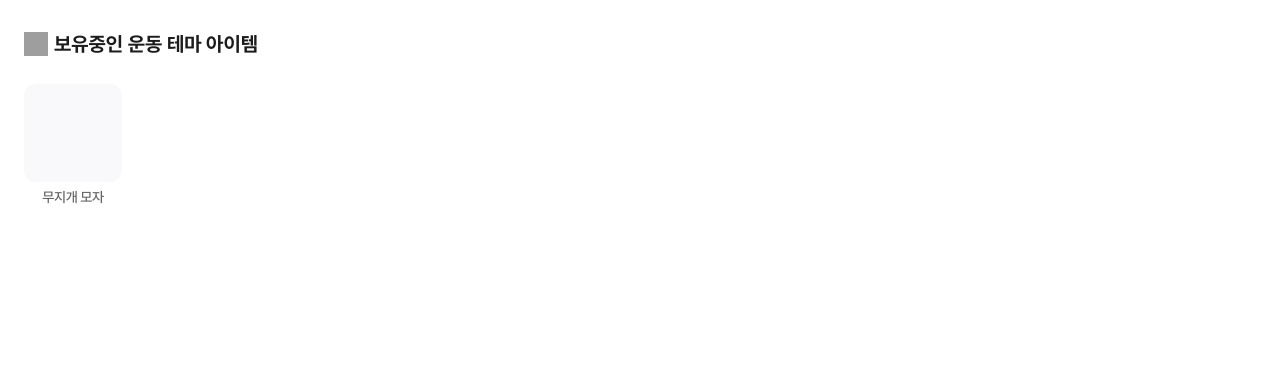
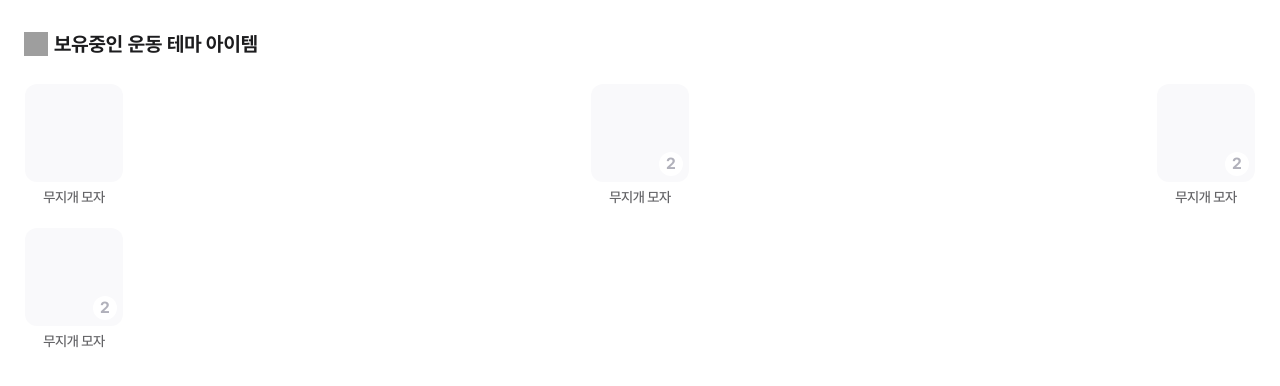
Before and after one commit to skp-temp/skp-temp-frontend, a React (Create React App) app: page /friendsMessage/Gift in a window 1280 px wide. Shown: the top 386 px of the page. Built offline with nearby package versions, Linux system fonts and the light colour scheme; grey boxes are pictures that could not be loaded.

Commit message:
feat: 친구 선물하기 퍼블리싱

```diff
--- /dev/null
+++ b/src/components/common/Item.tsx
@@ -0,0 +1,57 @@
+import React from 'react';
+import styled from 'styled-components';
+import { GRAY_COLOR } from '../../constants';
+
+const ItemBox = styled.div`
+  display: flex;
+  flex-direction: column;
+  width: 98px;
+`;
+
+const ItemImageBox = styled.div`
+  position: relative;
+  margin-top: 24px;
+  background-color: ${GRAY_COLOR.GRAY_100};
+  border-radius: 12px;
+  border-width: 2px;
+  width: 98px;
+  height: 98px;
+`;
+
+const ItemText = styled.div`
+  color: ${GRAY_COLOR.GRAY_600};
+  margin-top: 8px;
+  font-size: 14px;
+  font-family: 'PretendardMedium';
+  line-height: 14px;
+  letter-spacing: -0.4px;
+  text-align: center;
+`;
+
+const ItemCount = styled.div`
+  color: ${GRAY_COLOR.GRAY_400};
+  background-color: ${GRAY_COLOR.WHITE};
+  position: absolute;
+  right: 6px;
+  bottom: 6px;
+  width: 24px;
+  height: 24px;
+  font-size: 16px;
+  font-family: 'PretendardBold';
+  line-height: 24px;
+  text-align: center;
+  border-radius: 32px;
+`;
+
+function ItemComponent(props: { itemName: string; count: number }) {
+  return (
+    <ItemBox>
+      <ItemImageBox>
+        {props.count > 1 ? <ItemCount>{props.count}</ItemCount> : null}
+      </ItemImageBox>
+      <ItemText>{props.itemName}</ItemText>
+    </ItemBox>
+  );
+}
+
+export default ItemComponent;
--- a/src/pages/friendsMessage/MessageGift/MessageGiftBox.tsx
+++ b/src/pages/friendsMessage/MessageGift/MessageGiftBox.tsx
@@ -1,15 +1,21 @@
 import React from 'react';
 import styled from 'styled-components';
-import MessageGiftItem from './MessageGiftItem';
+import ItemComponent from '../../../components/common/Item';
 
 const MessageGiftBoxComponent = styled.div`
-  margin-top: 4px;
+  margin: 4px 1px 0 1px;
+  display: grid;
+  grid-template-columns: 98px 98px 98px;
+  justify-content: space-between;
 `;
 
 function MessageGiftBox() {
   return (
     <MessageGiftBoxComponent>
-      <MessageGiftItem />
+      <ItemComponent itemName="무지개 모자" count={1} />
+      <ItemComponent itemName="무지개 모자" count={2} />
+      <ItemComponent itemName="무지개 모자" count={2} />
+      <ItemComponent itemName="무지개 모자" count={2} />
     </MessageGiftBoxComponent>
   );
 }
--- a/src/pages/friendsMessage/MessageGift/MessageGiftItem.tsx
+++ /dev/null
@@ -1,40 +0,0 @@
-import React from 'react';
-import styled from 'styled-components';
-import { GRAY_COLOR } from '../../../constants';
-
-const MessageGiftItemComponent = styled.div`
-  display: flex;
-  flex-direction: column;
-  width: 98px;
-`;
-
-const GiftImageBox = styled.div`
-  position: relative;
-  margin-top: 24px;
-  background-color: ${GRAY_COLOR.GRAY_100};
-  border-radius: 12px;
-  border-width: 2px;
-  width: 98px;
-  height: 98px;
-`;
-
-const GiftText = styled.div`
-  color: ${GRAY_COLOR.GRAY_600};
-  margin-top: 8px;
-  font-size: 14px;
-  font-family: 'PretendardMedium';
-  line-height: 14px;
-  letter-spacing: -0.4px;
-  text-align: center;
-`;
-
-function MessageGiftItem() {
-  return (
-    <MessageGiftItemComponent>
-      <GiftImageBox />
-      <GiftText>무지개 모자</GiftText>
-    </MessageGiftItemComponent>
-  );
-}
-
-export default MessageGiftItem;
```
Also changed, not shown: 1 other file (tests, documents, lock files or other folders).
